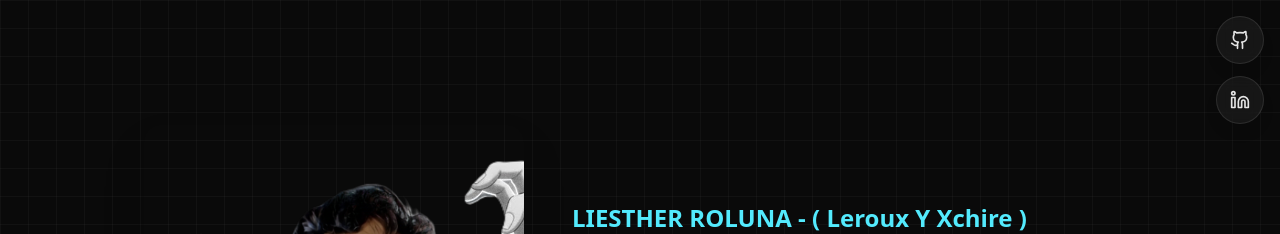
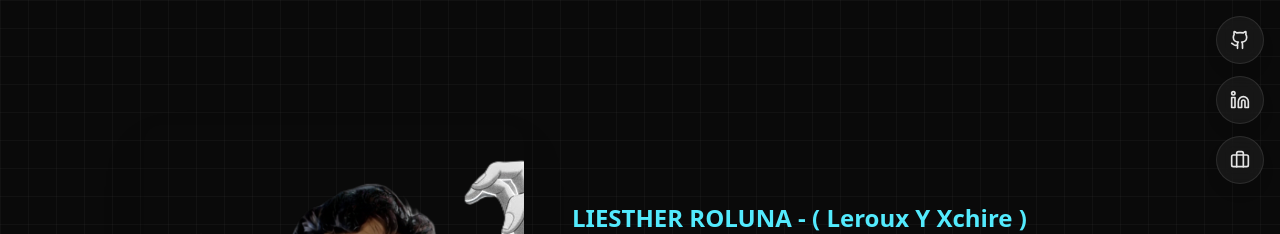
Before and after one commit to PHDevTechSolutions/My-Portfolio, a Next.js app: page / in a window 1280 px wide. Shown: the top 234 px of the page. Built offline with nearby package versions, Linux system fonts and the light colour scheme.

Commit message:
Update page.tsx

```diff
--- a/app/page.tsx
+++ b/app/page.tsx
@@ -23,7 +23,8 @@ import {
   Facebook,
   MapPin,
   Phone,
-  Sparkles
+  Sparkles,
+  Briefcase
 } from "lucide-react";
 import {
   Dialog,
@@ -41,7 +42,8 @@ import { Card } from "@/components/ui/card";
 
 const socialLinks = [
   { icon: Github, href: "https://github.com/PHDevTechSolutions/", label: "GitHub" },
-  { icon: Linkedin, href: "https://www.linkedin.com/in/liesther-roluna-378a522b5/", label: "LinkedIn" }
+  { icon: Linkedin, href: "https://www.linkedin.com/in/liesther-roluna-378a522b5/", label: "LinkedIn" },
+{ icon: Briefcase, href: "https://www.behance.net/liestherroluna13?fbclid=IwdGRjcAPGEixjbGNrA8YRmWV4dG4DYWVtAjExAHNydGMGYXBwX2lkDDM1MDY4NTUzMTcyOAABHgdfGj8kcR2LqGemiNPRJ-k4PdFVDXQ7Tv4i0w5bNFcFZEYBFZt90DhRdyIO_aem_uODVXXorD36BUCVWL_SKJQ", label: "Behance" }
 ];
 
 const services = [
```
